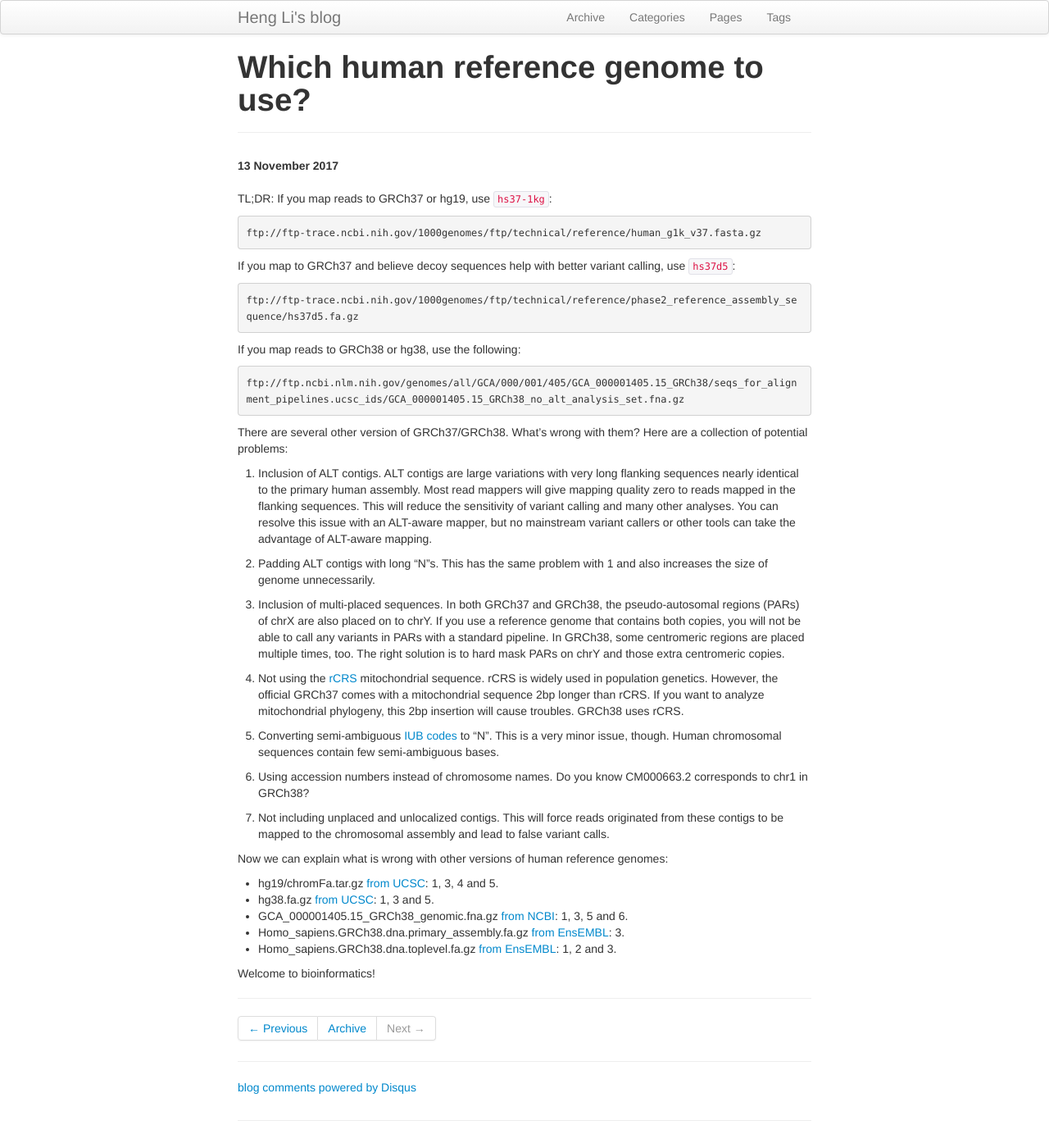
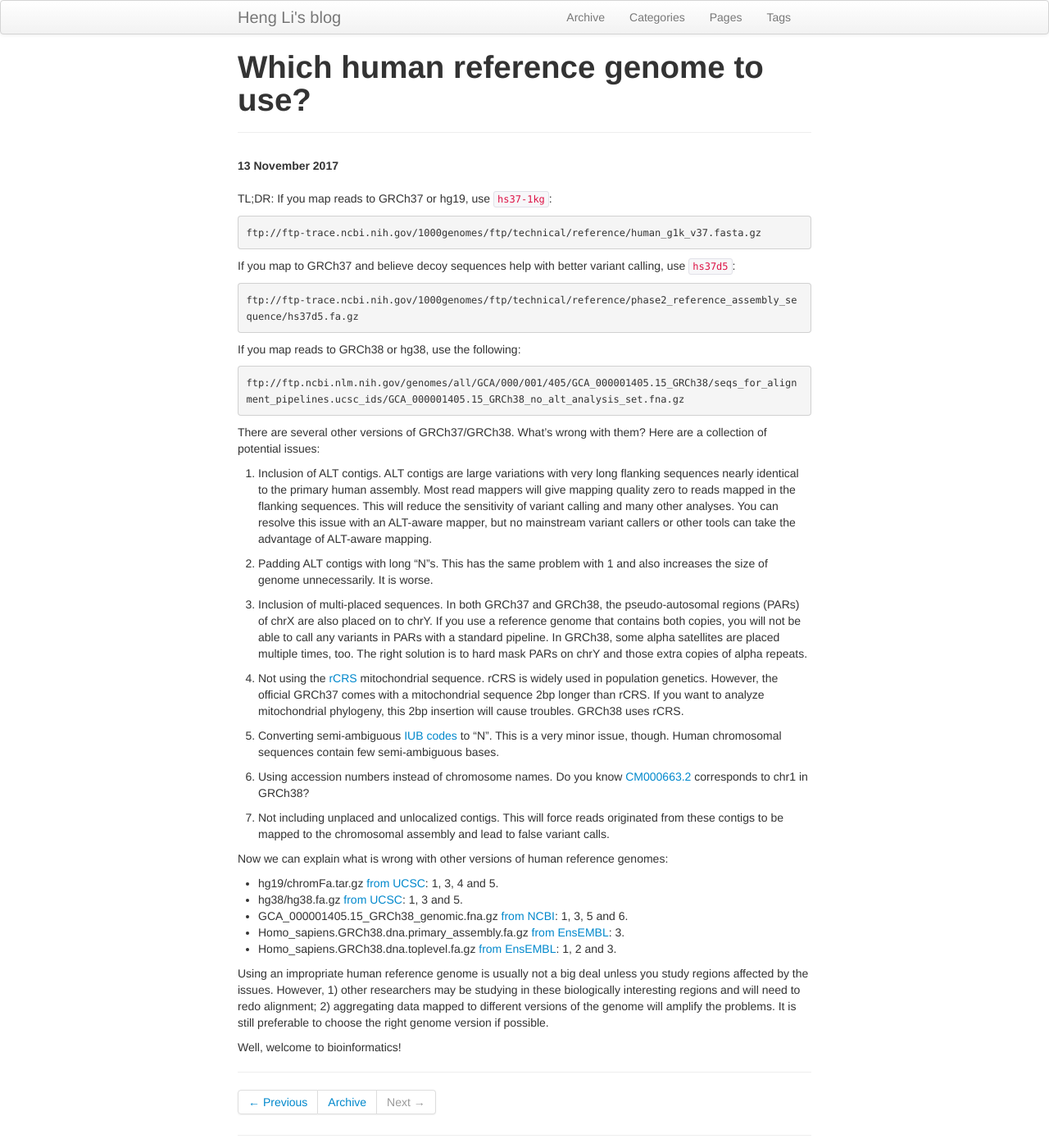
Before and after one commit to lh3/lh3.github.com, a Jekyll site: the page built from _posts/2017-11-13-which-human-reference-genome-to-use.md, in a window 1280 px wide and 1400 px high. Shown: the whole window at 82% size. Built offline with Jekyll 4.4.1, drawn with Linux system fonts in a browser that asks for light colours; comment, search, counter and statistics services are not loaded.

Commit message:
minor wording changes

````diff
--- a/_posts/2017-11-13-which-human-reference-genome-to-use.md
+++ b/_posts/2017-11-13-which-human-reference-genome-to-use.md
@@ -20,8 +20,8 @@ If you map reads to GRCh38 or hg38, use the following:
 ftp://ftp.ncbi.nlm.nih.gov/genomes/all/GCA/000/001/405/GCA_000001405.15_GRCh38/seqs_for_alignment_pipelines.ucsc_ids/GCA_000001405.15_GRCh38_no_alt_analysis_set.fna.gz
 ```
 
-There are several other version of GRCh37/GRCh38. What's wrong with them? Here
-are a collection of potential problems:
+There are several other versions of GRCh37/GRCh38. What's wrong with them? Here
+are a collection of potential issues:
 
 1. Inclusion of ALT contigs. ALT contigs are large variations with very long
    flanking sequences nearly identical to the primary human assembly. Most read
@@ -32,14 +32,14 @@ are a collection of potential problems:
    ALT-aware mapping.
 
 2. Padding ALT contigs with long "N"s. This has the same problem with 1 and
-   also increases the size of genome unnecessarily.
+   also increases the size of genome unnecessarily. It is worse.
 
 3. Inclusion of multi-placed sequences. In both GRCh37 and GRCh38, the
    pseudo-autosomal regions (PARs) of chrX are also placed on to chrY. If you
    use a reference genome that contains both copies, you will not be able to
    call any variants in PARs with a standard pipeline. In GRCh38, some
-   centromeric regions are placed multiple times, too. The right solution is to
-   hard mask PARs on chrY and those extra centromeric copies.
+   alpha satellites are placed multiple times, too. The right solution is to
+   hard mask PARs on chrY and those extra copies of alpha repeats.
 
 4. Not using the [rCRS][2] mitochondrial sequence. rCRS is widely used in
    population genetics. However, the official GRCh37 comes with a mitochondrial
@@ -49,8 +49,8 @@ are a collection of potential problems:
 5. Converting semi-ambiguous [IUB codes][3] to "N". This is a very minor issue,
    though. Human chromosomal sequences contain few semi-ambiguous bases.
 
-6. Using accession numbers instead of chromosome names. Do you know CM000663.2
-   corresponds to chr1 in GRCh38?
+6. Using accession numbers instead of chromosome names. Do you know
+   [CM000663.2][7] corresponds to chr1 in GRCh38?
 
 7. Not including unplaced and unlocalized contigs. This will force reads
    originated from these contigs to be mapped to the chromosomal assembly and
@@ -59,12 +59,19 @@ are a collection of potential problems:
 Now we can explain what is wrong with other versions of human reference genomes:
 
 * hg19/chromFa.tar.gz [from UCSC][4]: 1, 3, 4 and 5.
-* hg38.fa.gz [from UCSC][1]: 1, 3 and 5.
+* hg38/hg38.fa.gz [from UCSC][1]: 1, 3 and 5.
 * GCA_000001405.15_GRCh38_genomic.fna.gz [from NCBI][5]: 1, 3, 5 and 6.
 * Homo_sapiens.GRCh38.dna.primary_assembly.fa.gz [from EnsEMBL][6]: 3.
 * Homo_sapiens.GRCh38.dna.toplevel.fa.gz [from EnsEMBL][6]: 1, 2 and 3.
 
-Welcome to bioinformatics!
+Using an impropriate human reference genome is usually not a big deal unless
+you study regions affected by the issues. However, 1) other researchers may be
+studying in these biologically interesting regions and will need to redo
+alignment; 2) aggregating data mapped to different versions of the genome will
+amplify the problems. It is still preferable to choose the right genome version
+if possible.
+
+Well, welcome to bioinformatics!
 
 [1]: http://hgdownload.soe.ucsc.edu/goldenPath/hg38/bigZips/
 [2]: http://en.wikipedia.org/wiki/Cambridge_Reference_Sequence
````
Also changed, not shown: other parts of _posts/2017-11-13-which-human-reference-genome-to-use.md (+1 -0 lines).
